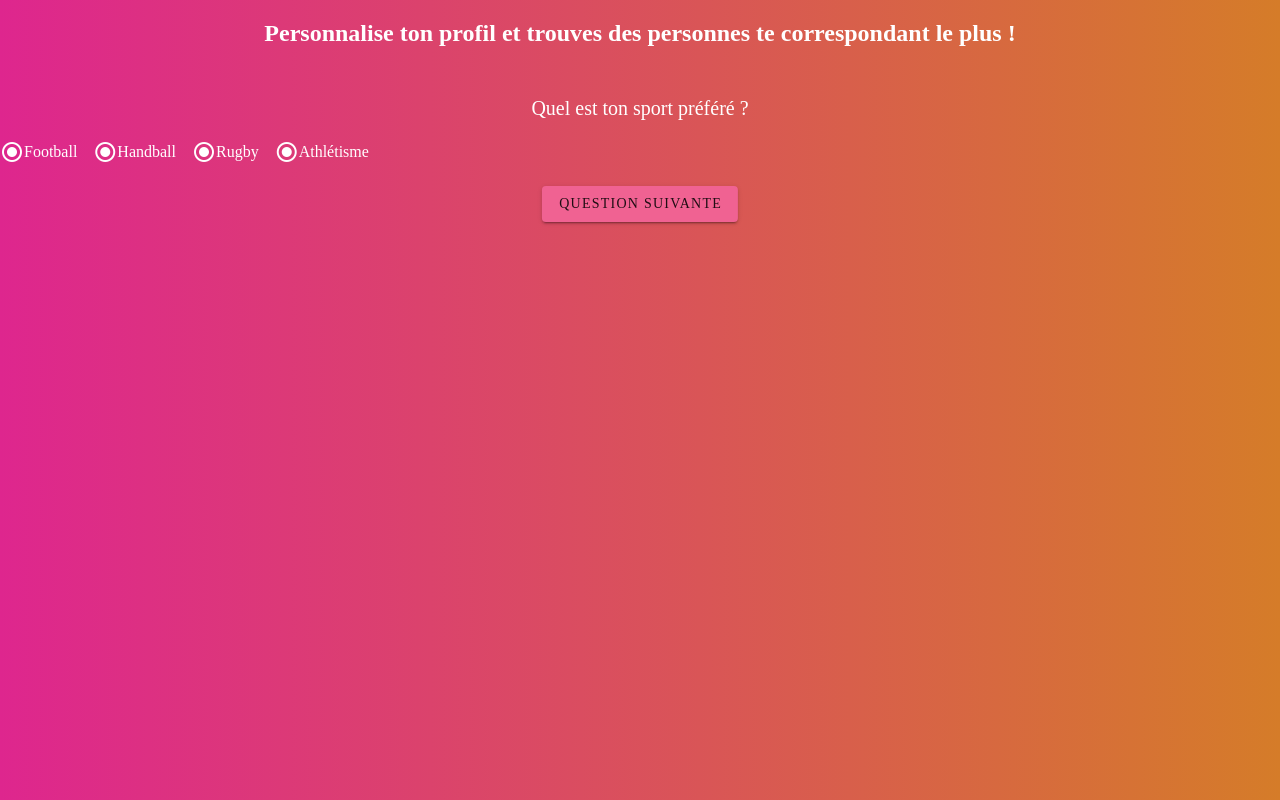
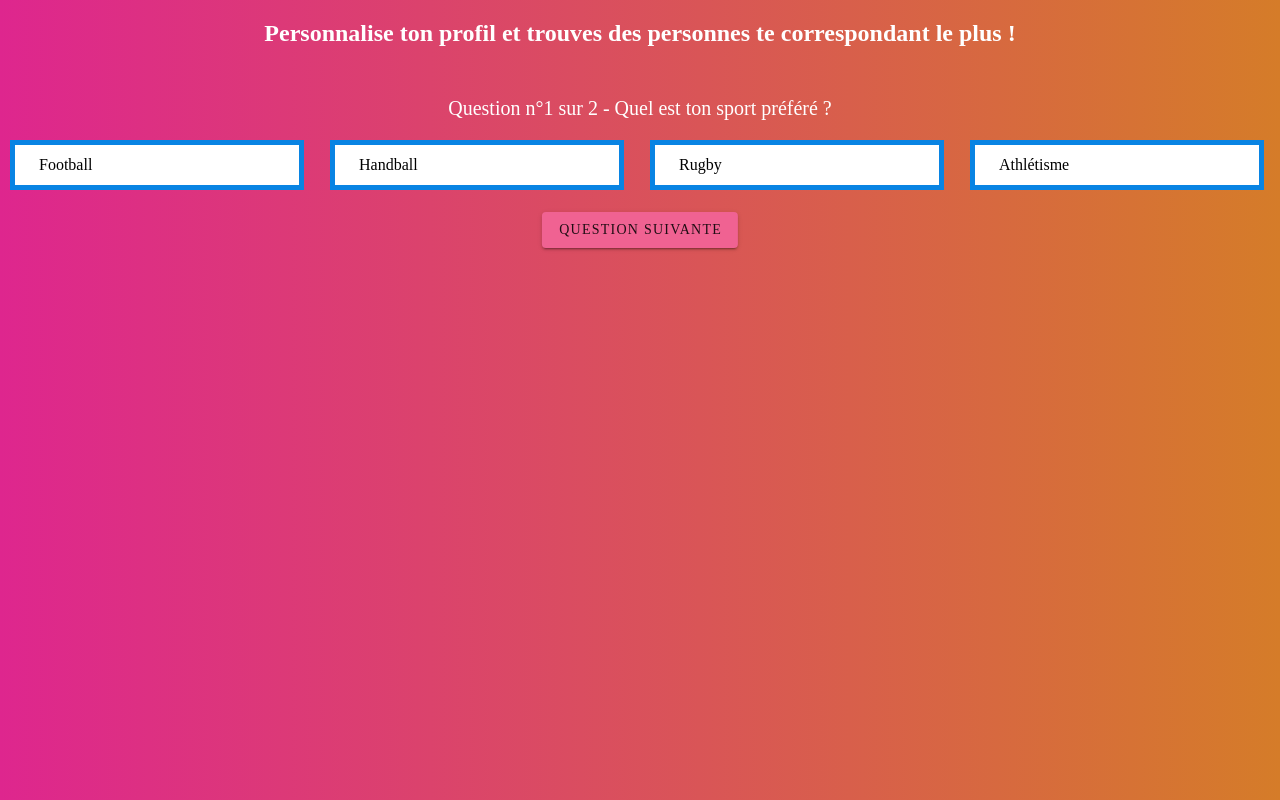
Before and after one commit to Mathis972/fynd_front, a Vue app: page /quizz in a window 1280 px wide. Both pictures are taken after a click on the element "Football". Built offline with nearby package versions, Linux system fonts and the light colour scheme.

Commit message:
finalisation page quizz

```diff
--- a/src/components/QuestionsQuizz.vue
+++ b/src/components/QuestionsQuizz.vue
@@ -3,13 +3,13 @@
     <h2>Personnalise ton profil et trouves des personnes te correspondant le plus !</h2>
     <div v-for="question in questions_reponses" :key="question.id">
       <div v-show="question.id === index_question_courante">
-        <p class="text-question">{{question.message}}</p>
+        <p class="text-question">Question n°{{index_question_courante}} sur {{liste_questions.length}} - {{question.message}}</p>
           <v-radio-group
             v-model="reponse_utilisateur[question.id]"
             row
             v-on:change="showBoutonSuivant(question.id)"
           >
-            <v-radio v-for="reponse in question.reponses" :key="reponse.id"
+            <v-radio class="reponse" v-for="reponse in question.reponses" :key="reponse.id"
               v-bind:label="reponse.message_reponse"
             ></v-radio>
          </v-radio-group>
@@ -21,13 +21,22 @@
             color="#F06292"
             :style="{left: '50%', transform:'translateX(-50%)'}"
             >
-              Question suivante
+              <div v-if="index_question_courante === questions_reponses.length">Terminer le quizz</div>
+              <div v-else>Question suivante</div>
           </v-btn>
         </div>
       </div>
     </div>
     <div v-show="index_question_courante === questions_reponses.length+1">
-      <h2>Quizz terminé</h2>
+      <div class="text-question">Quizz terminé</div>
+      <v-btn
+        align-center
+        justify-center
+        color="#F06292"
+        :style="{left: '50%', transform:'translateX(-50%)', marginTop: '20px'}"
+      >
+        Se connecter
+      </v-btn>
     </div>
   </div>
 </template>
@@ -106,4 +115,26 @@ h3, h2 {
   font-size: 20px;
 }
 
+.reponse {
+  background-color: white;
+  margin-left: 10px;
+  margin-right: 10px;
+  height: 50px;
+  flex: 1;
+  border: 1px solid grey;
+}
+
+.v-item--active {
+  border: 5px solid #0984e3;
+}
+
 </style>
+
+<style>
+.theme--light.v-label {
+  color:black !important;
+}
+.v-input--selection-controls__ripple {
+  visibility: hidden;
+}
+</style>
```
